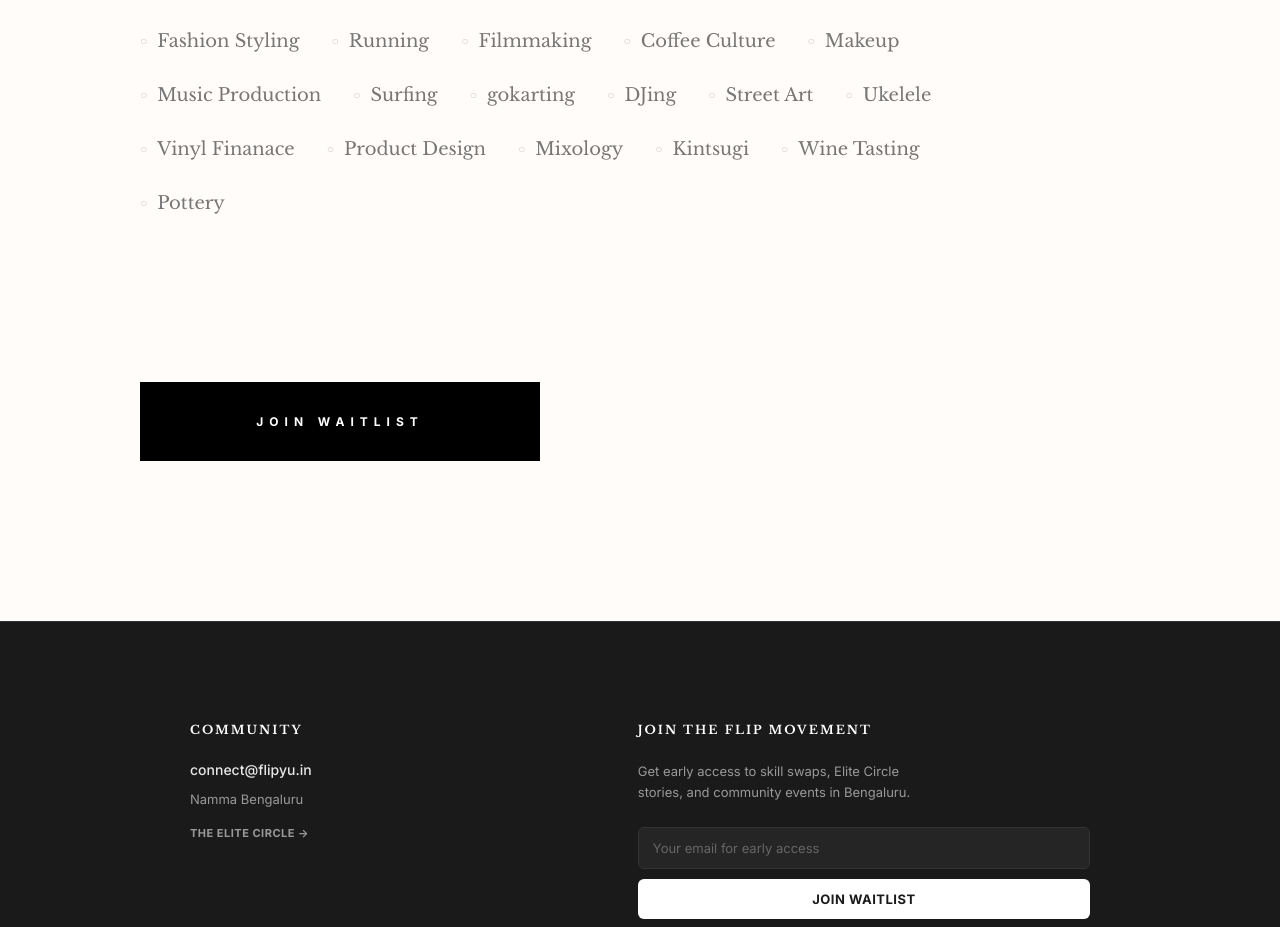
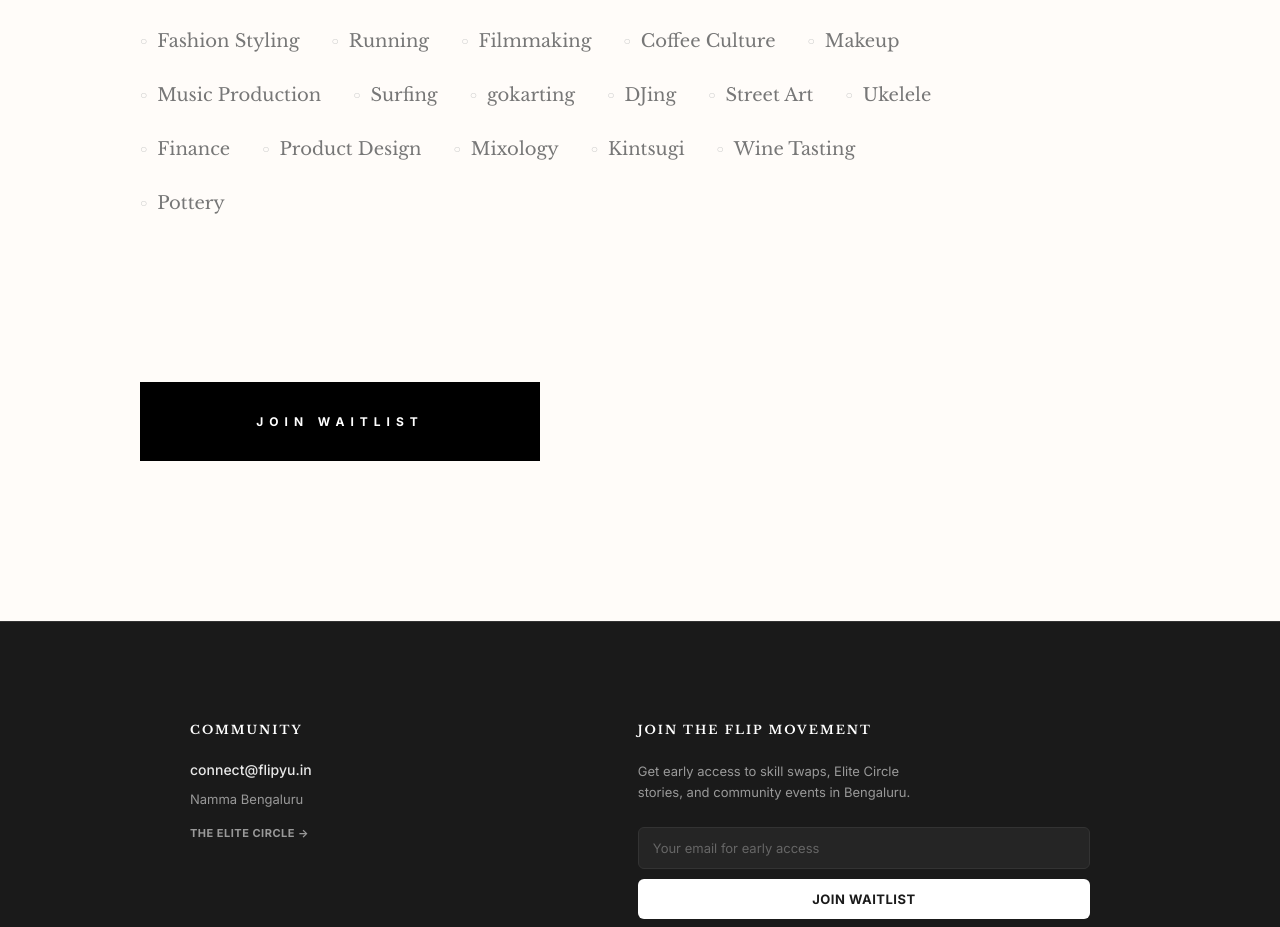
Before and after one commit to adamsyy/flip-frontend, a React (Vite) app: page / in a window 1280 px wide. Shown: the part 2261-3188 px from the top of the page. Built offline with nearby package versions, Linux system fonts and the light colour scheme; no server answers.

Commit message:
text change

```diff
--- a/src/components/WaitlistForm/WaitlistForm.tsx
+++ b/src/components/WaitlistForm/WaitlistForm.tsx
@@ -6,7 +6,7 @@ const API_URL = import.meta.env.VITE_API_URL || 'http://localhost:1323';
 const PREDEFINED_SKILLS = [
   'Singing', 'Gym', 'Biking', 'Dancing', 'Football', 'Skateboarding',
   'Fashion Styling', 'Running', 'Filmmaking', 'Coffee Culture', 'Makeup',
-  'Music Production', 'Surfing', 'gokarting', 'DJing', 'Street Art', 'Ukelele', 'Vinyl Finanace',
+  'Music Production', 'Surfing', 'gokarting', 'DJing', 'Street Art', 'Ukelele', 'Finance',
   'Product Design', 'Mixology', 'Kintsugi', 'Wine Tasting', 'Pottery'
 ];
 
```
